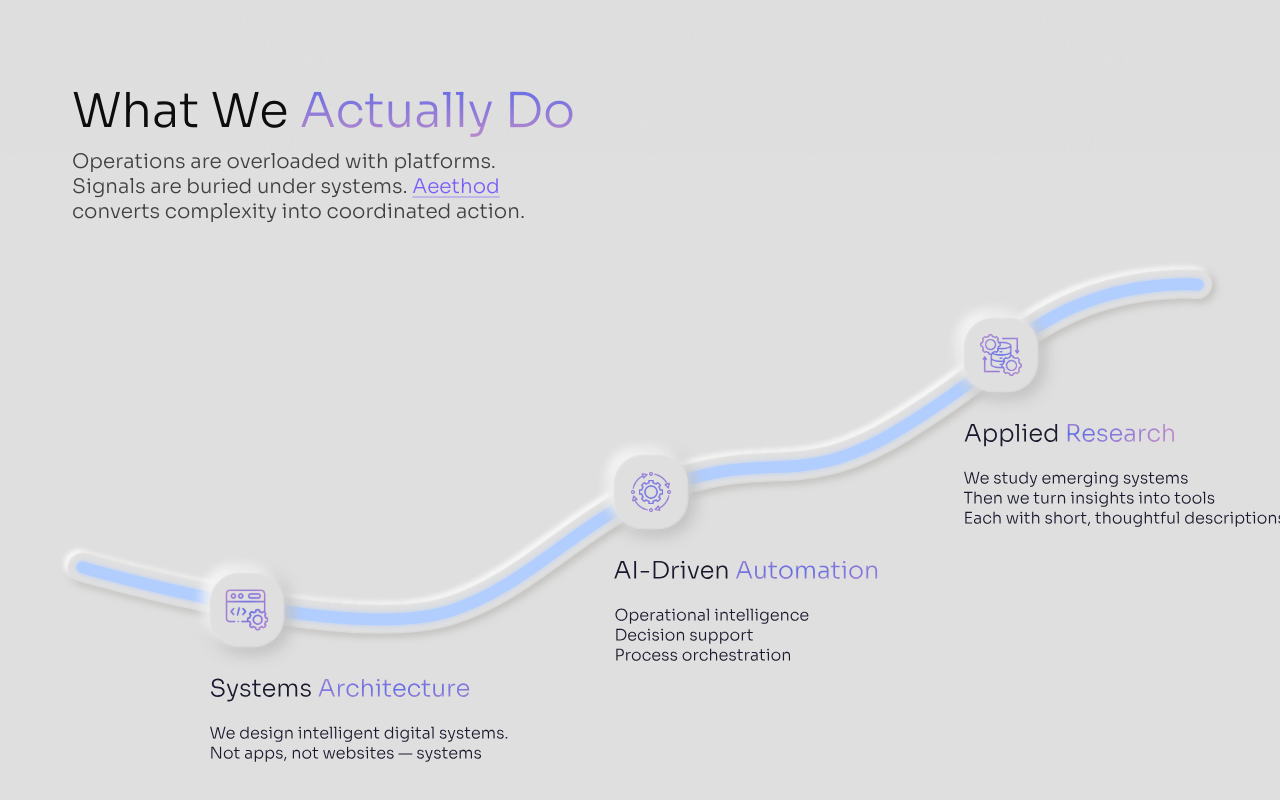
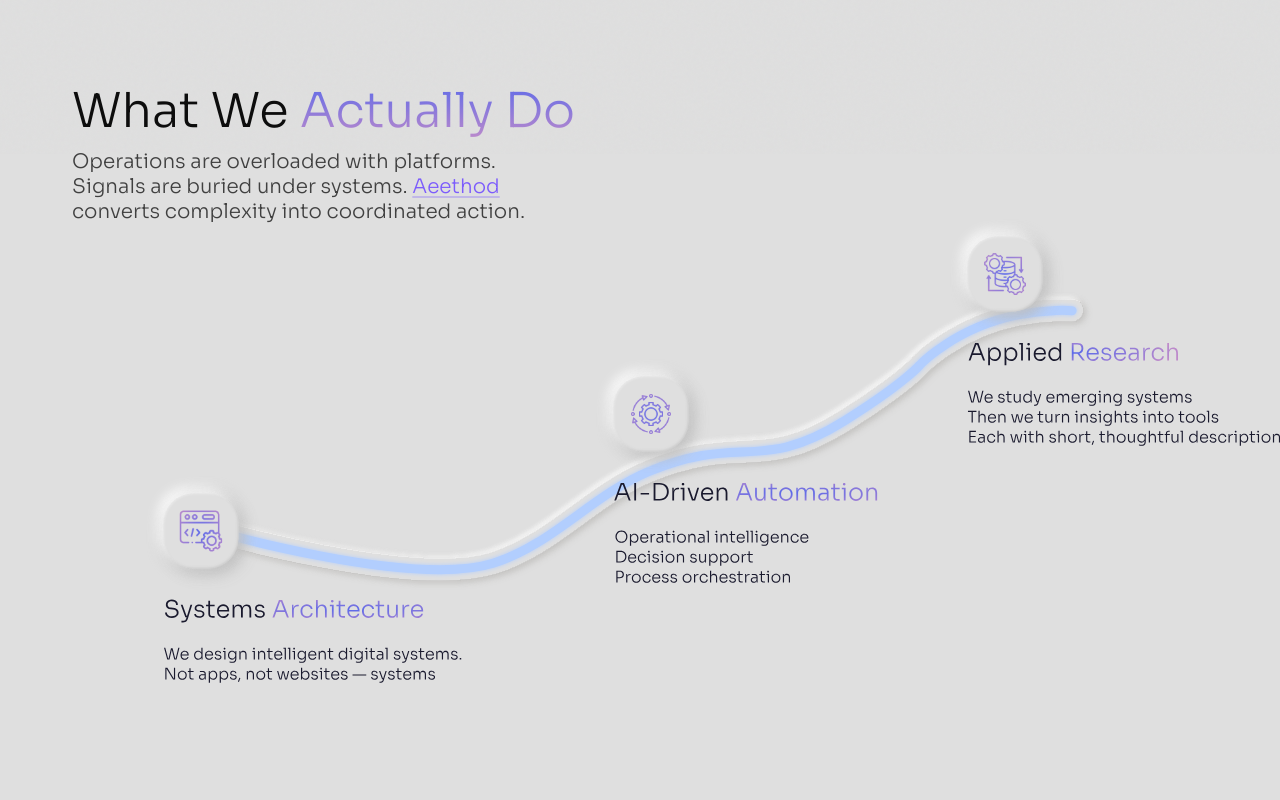
Before and after one commit to SadidSD/Aethod, a Next.js app: page / in a window 1280 px wide. Shown: the part 646-1446 px from the top of the page. Built offline with nearby package versions, Linux system fonts and the light colour scheme; no server answers.

Commit message:
style: position service cards and apply circular node shadows from Figma Rectangle 30/31/32 specifications

```diff
--- a/app/page.module.css
+++ b/app/page.module.css
@@ -790,8 +790,8 @@
   position: relative;
   margin-top: 50px;
   width: 100%;
-  max-width: 1166px;
-  aspect-ratio: 1166 / 365;
+  max-width: 879px;
+  aspect-ratio: 879 / 332;
   margin-left: auto;
   margin-right: auto;
 }
@@ -825,20 +825,20 @@
 
 /* Card 1: Systems Architecture — bottom left */
 .serviceCard1 {
-  left: 15.4%;
-  top: 94.5%;
+  left: 0%;
+  top: 77.4%;
 }
 
 /* Card 2: AI-Driven Automation — center */
 .serviceCard2 {
-  left: 51.0%;
-  top: 61.4%;
+  left: 51.3%;
+  top: 42.2%;
 }
 
 /* Card 3: Applied Research — top right */
 .serviceCard3 {
-  left: 81.8%;
-  top: 22.8%;
+  left: 91.5%;
+  top: 0%;
 }
 
 .serviceCardSvg {
@@ -858,7 +858,14 @@
   width: 75px;
   height: 75px;
   border-radius: 30px;
-  background: transparent;
+  background: #DFDFDF;
+  box-shadow:
+    -6px 6px 12px rgba(190, 190, 190, 0.2),
+    6px -6px 12px rgba(190, 190, 190, 0.2),
+    -6px -6px 12px rgba(255, 255, 255, 0.9),
+    6px 6px 15px rgba(190, 190, 190, 0.9),
+    inset 1px 1px 2px rgba(255, 255, 255, 0.3),
+    inset -1px -1px 2px rgba(190, 190, 190, 0.5);
   display: flex;
   align-items: center;
   justify-content: center;
@@ -868,16 +875,7 @@
 }
 
 .serviceIcon::before {
-  content: '';
-  position: absolute;
-  top: -18px;
-  left: -18px;
-  width: 114px;
-  height: 114px;
-  background: url('/rectangular2.svg') no-repeat center;
-  background-size: contain;
-  pointer-events: none;
-  z-index: -1;
+  display: none;
 }
 
 .serviceIconImg {
@@ -1297,14 +1295,15 @@
 /* ----- Service Cards ----- */
 
 :global([data-theme="dark"]) .serviceIcon {
-  background: var(--bg-surface);
-  border: 1px solid rgba(255, 255, 255, 0.05);
-  box-shadow: var(--shadow-raised);
+  background: #1E1E34;
+  box-shadow:
+    -6px 6px 12px rgba(0, 0, 0, 0.3),
+    6px -6px 12px rgba(0, 0, 0, 0.3),
+    -6px -6px 12px rgba(50, 50, 80, 0.15),
+    6px 6px 15px rgba(0, 0, 0, 0.5),
+    inset 1px 1px 2px rgba(80, 80, 120, 0.15),
+    inset -1px -1px 2px rgba(0, 0, 0, 0.4);
   border-radius: 30px;
-}
-
-:global([data-theme="dark"]) .serviceIcon::before {
-  display: none;
 }
 
 :global([data-theme="dark"]) .serviceDesc {
```
Also changed, not shown: public/curve_body.svg (added).
